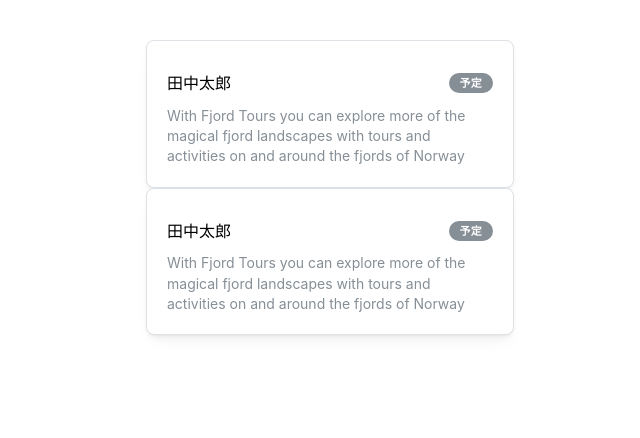
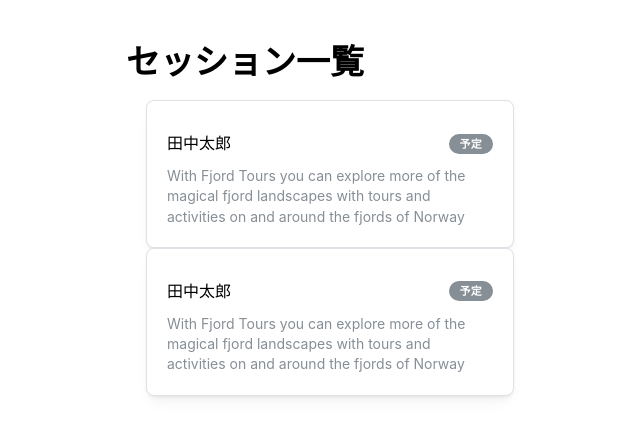
Before and after one commit to career-direction/compass-crm, a Next.js app: page /session in a window 1280 px wide. Shown: the top 438 px of the page, without its empty margins (320-960 px from the left). Built offline with nearby package versions, Linux system fonts and the light colour scheme.

Commit message:
add: Title

```diff
--- a/src/features/session/views/SessionList.ui.tsx
+++ b/src/features/session/views/SessionList.ui.tsx
@@ -1,10 +1,14 @@
 "use client";
 
-import { List } from "@mantine/core";
+import { Box, List, Title } from "@mantine/core";
 import { SessionListItem } from "../components/SessionListItem.ui";
 
 export const SessionList = () => {
 	return (
+		<>
+			<Box mb="md">
+				<Title>セッション一覧</Title>
+			</Box>
 			<List>
 				<List.Item>
 					<SessionListItem />
@@ -13,5 +17,6 @@ export const SessionList = () => {
 					<SessionListItem />
 				</List.Item>
 			</List>
+		</>
 	);
 };
```
Lines whose indentation alone changed are shown as unchanged.
